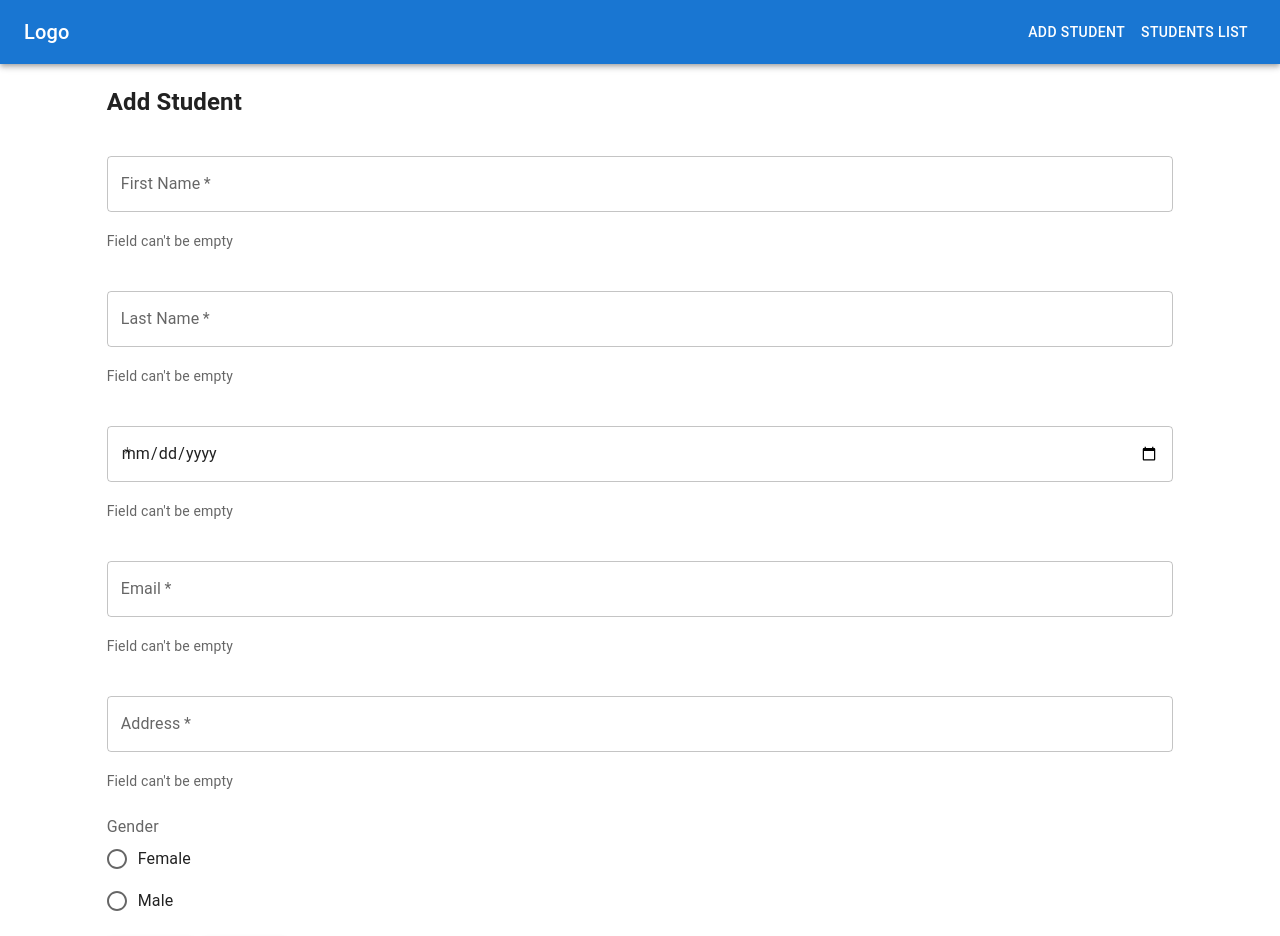
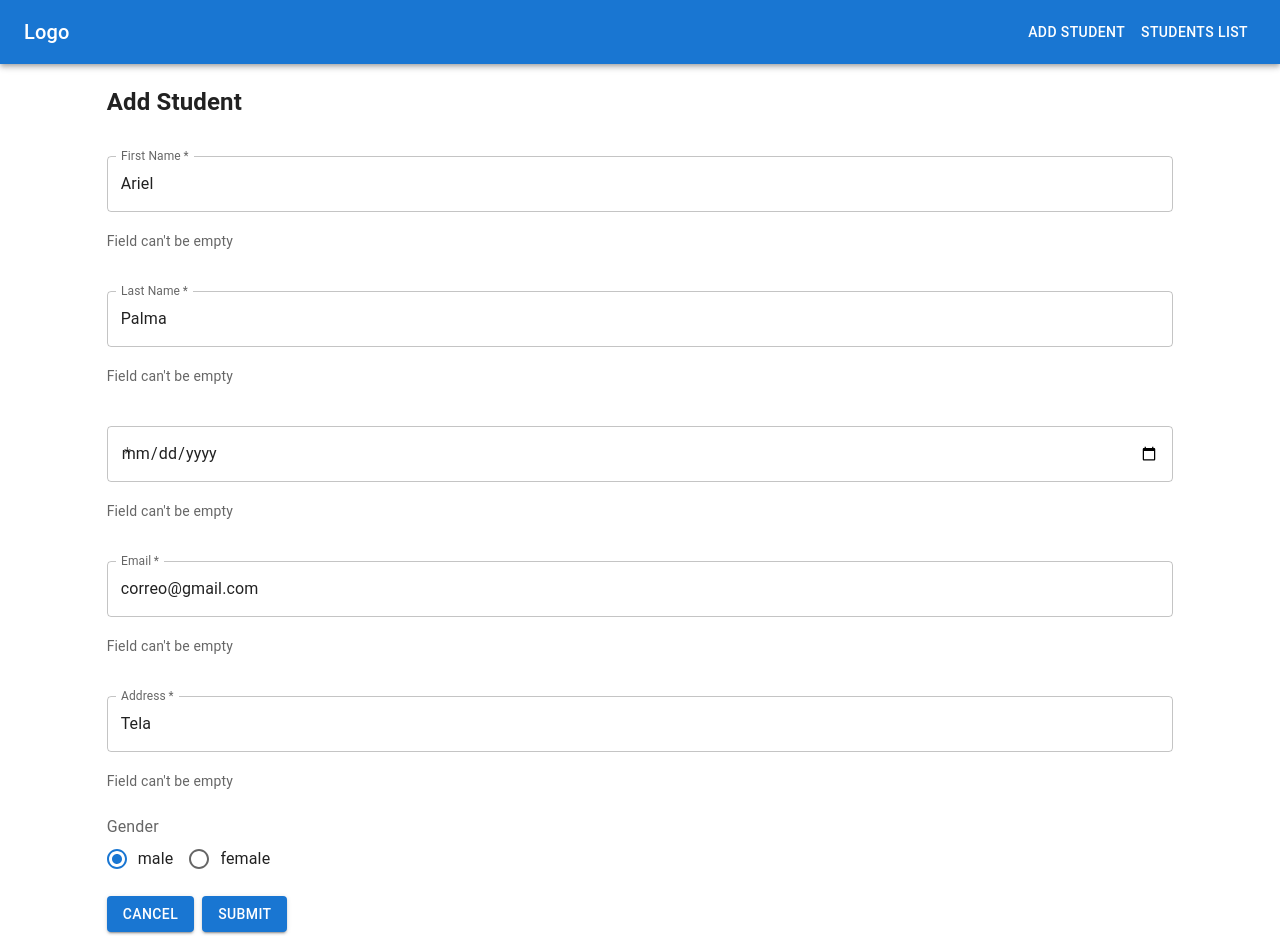
Before and after one commit to EliteArmy/students-frontend, a React (Create React App) app: page /edit in a window 1280 px wide. Shown: the top 936 px of the page. Built offline with nearby package versions, Linux system fonts and the light colour scheme.

Commit message:
adding gender functionality

```diff
--- a/src/components/form-radio/form-radio.component.tsx
+++ b/src/components/form-radio/form-radio.component.tsx
@@ -4,17 +4,37 @@ import FormControlLabel from '@mui/material/FormControlLabel';
 import FormControl from '@mui/material/FormControl';
 import FormLabel from '@mui/material/FormLabel';
 
-const RadioButtonsGroup = () => {
+interface RadioProps {
+  options: { value: boolean; label: string }[];
+  radioLabel: string;
+  radioName: string;
+  onSetRadio: Function;
+}
+
+const RadioButtonsGroup = (props: RadioProps) => {
+  const { options, radioLabel, radioName, onSetRadio } = props;
+  const handleChange = (event: React.ChangeEvent<HTMLInputElement>) => {
+    onSetRadio(event);
+  };
+
   return (
     <FormControl component="fieldset">
-      <FormLabel component="legend">Gender</FormLabel>
+      <FormLabel component="legend">{radioLabel}</FormLabel>
       <RadioGroup
-        aria-label="gender"
-        defaultValue="female"
-        name="radio-buttons-group"
+        row
+        aria-label={radioName}
+        defaultValue={options[0]?.value}
+        name={radioName}
+        onChange={handleChange}
       >
-        <FormControlLabel value="false" control={<Radio />} label="Female" />
-        <FormControlLabel value="true" control={<Radio />} label="Male" />
+        {options.map(option => (
+          <FormControlLabel
+            key={option.label}
+            value={option.value}
+            control={<Radio />}
+            label={option.label}
+          />
+        ))}
       </RadioGroup>
     </FormControl>
   );
--- a/src/components/register/register.component.tsx
+++ b/src/components/register/register.component.tsx
@@ -15,11 +15,11 @@ const Register = () => {
   const [displayError, setDisplayError] = useState('');
 
   const [student, setStudent] = useState({
-    firstName: '',
-    lastName: '',
+    firstName: 'Ariel',
+    lastName: 'Palma',
     birthDate: '',
-    email: '',
-    address: '',
+    email: 'correo@gmail.com',
+    address: 'Tela',
     gender: false,
   });
 
@@ -32,9 +32,6 @@ const Register = () => {
   const handleSubmit = async (event: any) => {
     event.preventDefault();
 
-    console.log(event.target);
-    // TODO: Validations
-
     registerStartHandler({
       _id: '',
       firstName,
@@ -46,9 +43,8 @@ const Register = () => {
     });
   };
 
-  const handleChange = (event: any) => {
+  const handleChange = (event: React.ChangeEvent<HTMLInputElement>) => {
     const { name, value } = event.target;
-    console.log('name:', name, 'value:', value);
 
     // dinamic set value
     setStudent({ ...student, [name]: value });
@@ -114,13 +110,21 @@ const Register = () => {
           validationText={[`Field can't be empty`]}
         ></InputField>
 
-        <RadioButtonsGroup></RadioButtonsGroup>
+        <RadioButtonsGroup
+          options={[
+            { label: 'male', value: true },
+            { label: 'female', value: false },
+          ]}
+          radioName={'gender'}
+          radioLabel={'Gender'}
+          onSetRadio={handleChange}
+        ></RadioButtonsGroup>
 
         <Box sx={{ flexGrow: 1 }}>
           <Button variant="contained" sx={{ my: 2, mr: 1 }}>
             Cancel
           </Button>
-          <Button variant="contained" sx={{ my: 2, mr: 1 }}>
+          <Button type="submit" variant="contained" sx={{ my: 2, mr: 1 }}>
             Submit
           </Button>
         </Box>
--- a/src/components/table/table.component.tsx
+++ b/src/components/table/table.component.tsx
@@ -25,12 +25,7 @@ const columns = [
     headerName: 'Edit',
     editable: false,
     renderCell: () => (
-      <IconButton
-        onClick={() => {
-          console.log('hey');
-        }}
-        aria-label="edit student information"
-      >
+      <IconButton onClick={() => {}} aria-label="edit student information">
         <EditIcon />
       </IconButton>
     ),
@@ -41,12 +36,7 @@ const columns = [
     headerName: 'Delete',
     editable: false,
     renderCell: () => (
-      <IconButton
-        aria-label="delete student"
-        onClick={() => {
-          console.log('hey');
-        }}
-      >
+      <IconButton aria-label="delete student" onClick={() => {}}>
         <DeleteIcon />
       </IconButton>
     ),
@@ -57,90 +47,6 @@ const columns = [
     headerName: 'View Details',
     editable: false,
     renderCell: () => <SimpleModal />,
-  },
-];
-
-const rows = [
-  {
-    id: 1,
-    firstName: 'Jon',
-    lastName: 'Snow',
-    birthDate: 35,
-    address: 'Honduras',
-    email: 'Jon@gmail.com',
-    gender: 'male',
-  },
-  {
-    id: 2,
-    firstName: 'Cersei',
-    lastName: 'Lannister',
-    birthDate: 42,
-    address: 'Honduras',
-    email: 'Cersei@gmail.com',
-    gender: 'female',
-  },
-  {
-    id: 3,
-    firstName: 'Jaime',
-    lastName: 'Lannister',
-    birthDate: 45,
-    address: 'Honduras',
-    email: 'Lannister@gmail.com',
-    gender: 'male',
-  },
-  {
-    id: 4,
-    firstName: 'Arya',
-    lastName: 'Stark',
-    birthDate: 16,
-    address: 'Honduras',
-    email: 'Arya@gmail.com',
-    gender: 'female',
-  },
-  {
-    id: 5,
-    firstName: 'Daenerys',
-    lastName: 'Targaryen',
-    birthDate: null,
-    address: 'Honduras',
-    email: 'Daenerys@gmail.com',
-    gender: 'female',
-  },
-  {
-    id: 6,
-    firstName: null,
-    lastName: 'Melisandre',
-    birthDate: 150,
-    address: 'Honduras',
-    email: 'Melisandre@gmail.com',
-    gender: 'female',
-  },
-  {
-    id: 7,
-    firstName: 'Ferrara',
-    lastName: 'Clifford',
-    birthDate: 44,
-    address: 'Honduras',
-    email: 'Ferrara@gmail.com',
-    gender: 'male',
-  },
-  {
-    id: 8,
-    firstName: 'Rossini',
-    lastName: 'Frances',
-    birthDate: 36,
-    address: 'Honduras',
-    email: 'Rossini@gmail.com',
-    gender: 'male',
-  },
-  {
-    id: 9,
-    firstName: 'Harvey',
-    lastName: 'Roxie',
-    birthDate: 65,
-    address: 'Honduras',
-    email: 'Harvey@gmail.com',
-    gender: 'femamle',
   },
 ];
 
--- a/src/redux/students/student.sagas.tsx
+++ b/src/redux/students/student.sagas.tsx
@@ -1,4 +1,5 @@
 import axios from 'axios';
+import { Action } from 'redux';
 
 import { takeLatest, call, put, all } from 'redux-saga/effects';
 
@@ -14,6 +15,9 @@ import {
 } from './student.actions';
 
 import { studentActionTypes } from './student.types';
+interface TaskAction extends Action, Student {
+  type: studentActionTypes.REGISTER_START;
+}
 
 const getStudents = () => axios.get<Student[]>(`${STUDENT_URL}/student`);
 
@@ -23,12 +27,12 @@ function* fetchStudentsAsync() {
 
     yield put(fetchStudentSuccess({ students: data }));
   } catch (error: any) {
-    console.log(error);
+    // console.log(error);
     yield put(fetchStudentFailure({ error: error.message }));
   }
 }
 
-function* registerStudentAsync(payload: Student) {
+function* registerStudentAsync(payload: TaskAction) {
   try {
     const { firstName, lastName, birthDate, email, address, gender } = payload;
 
@@ -43,7 +47,7 @@ function* registerStudentAsync(payload: Student) {
 
     yield put(registerStudentSuccess({ student: data }));
   } catch (error: any) {
-    console.log(error);
+    // console.log(error);
     yield put(registerStudentFailure({ error: error.message }));
   }
 }
```
Also changed, not shown: src/components/form-input/input-field.component.tsx (+4 -4 lines).
